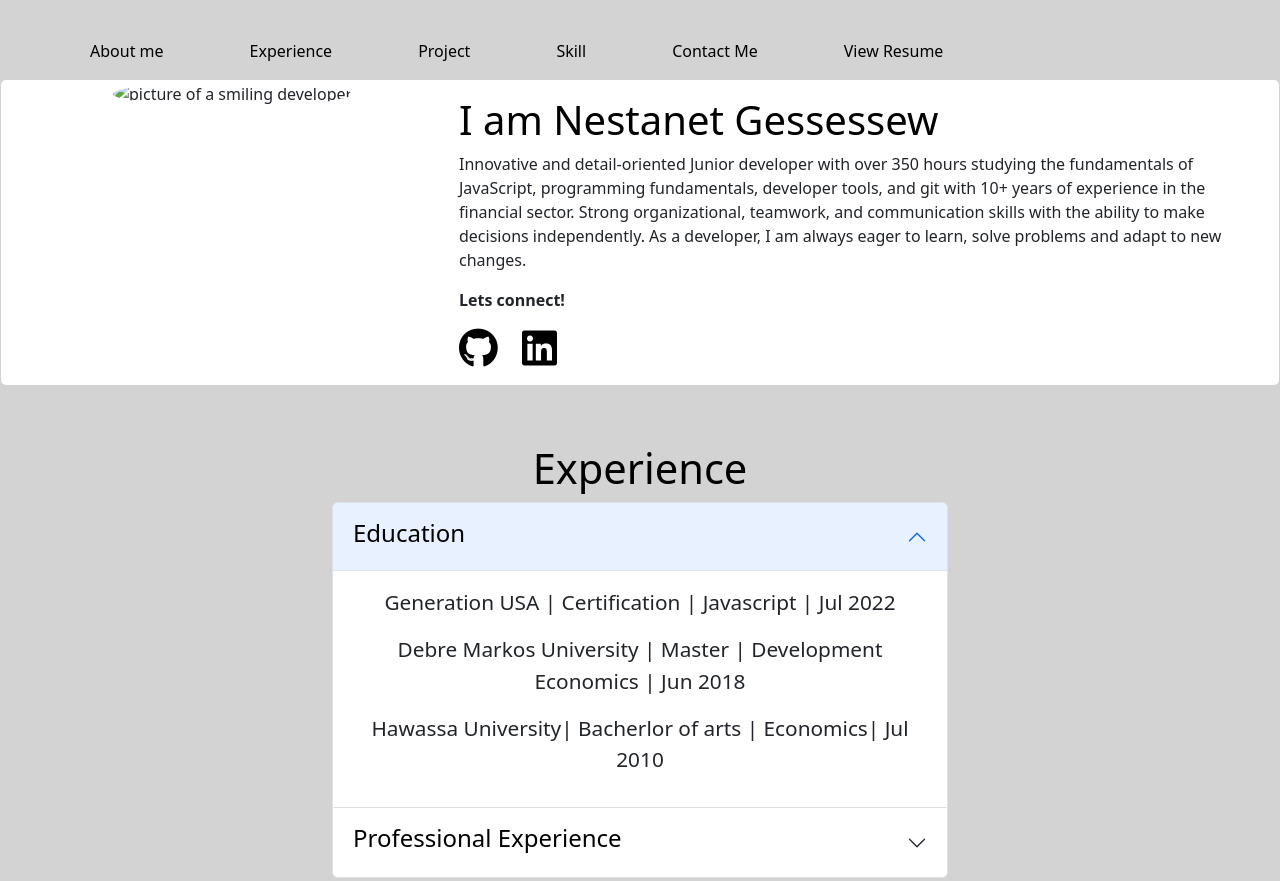
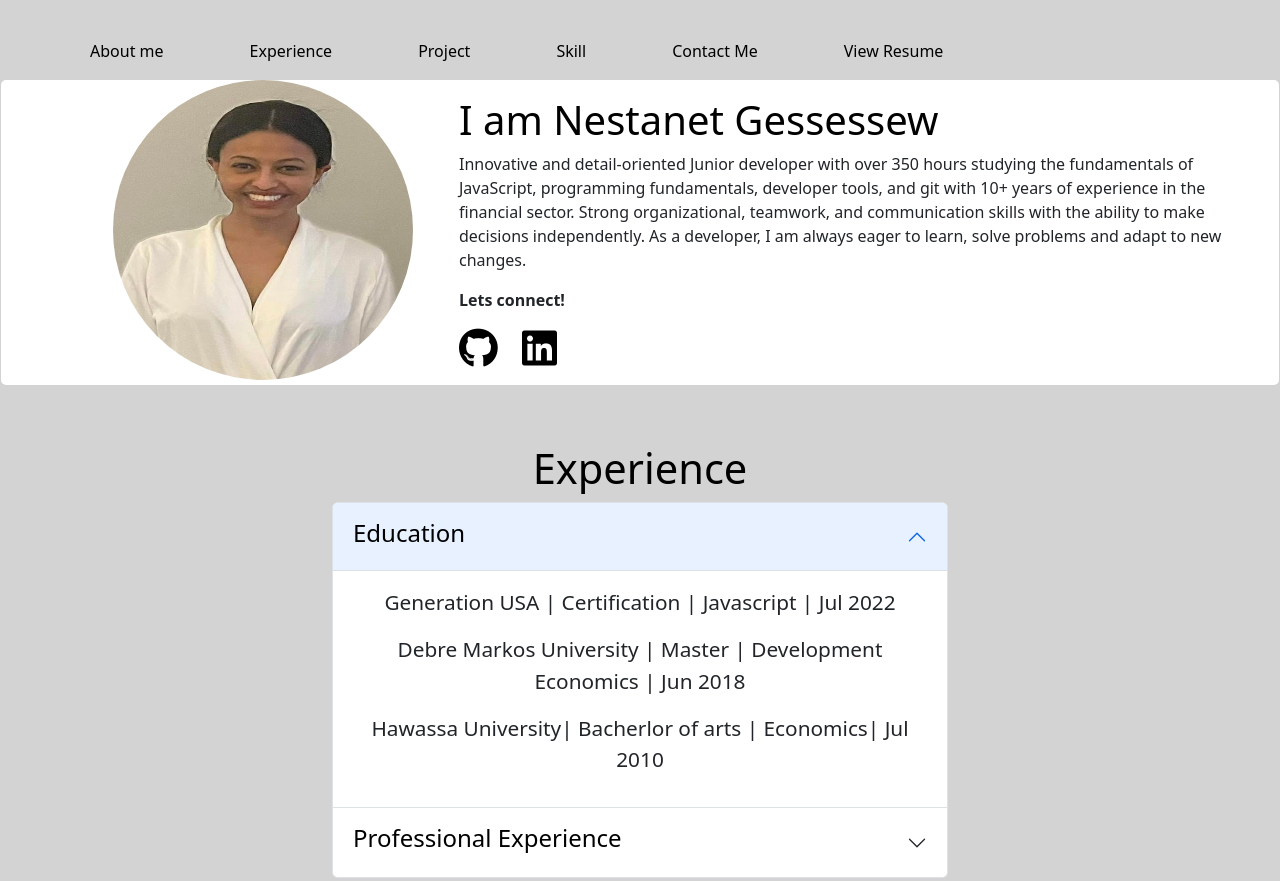
Before and after one commit to Nestanet-Gessessew/portfolio, a plain HTML site: page index.html in a window 1280 px wide. Shown: the top 881 px of the page. Drawn offline with nearby package versions, Linux system fonts and the light colour scheme.

Commit message:
Update index.html

```diff
--- a/index.html
+++ b/index.html
@@ -44,7 +44,7 @@
     <div class="card mb-3 container-fluid introduction">
       <div class="row g-0">
         <div class="col-md-4">
-          <img src="./img/0.jpeg" class="img-fluid text-center" style ="margin-left: 100px; position:center; width: 300px; height:300px; border-radius: 50%;"alt="picture of a smiling developer">
+          <img src="0.jpeg" class="img-fluid text-center" style ="margin-left: 100px; position:center; width: 300px; height:300px; border-radius: 50%;"alt="picture of a smiling developer">
         </div>
         <div class="col-md-8 container" >
           <div class="card-body" id="aboutme" >
```
